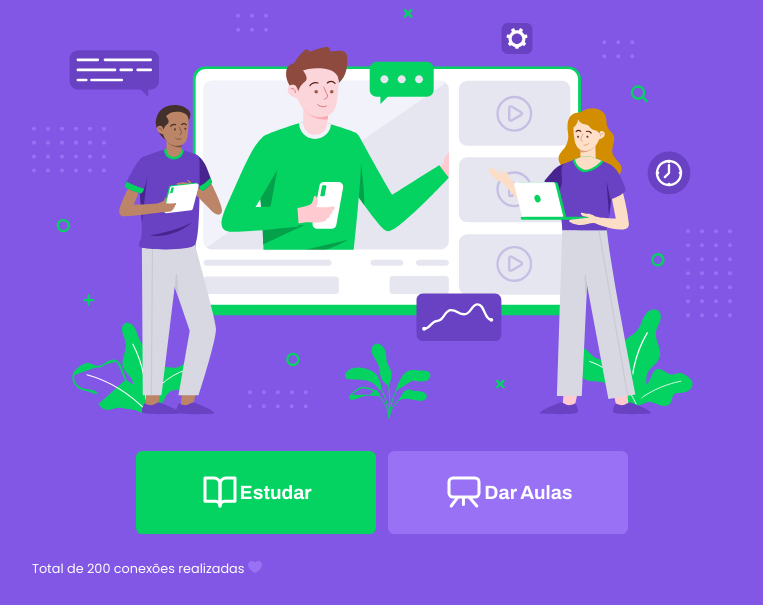
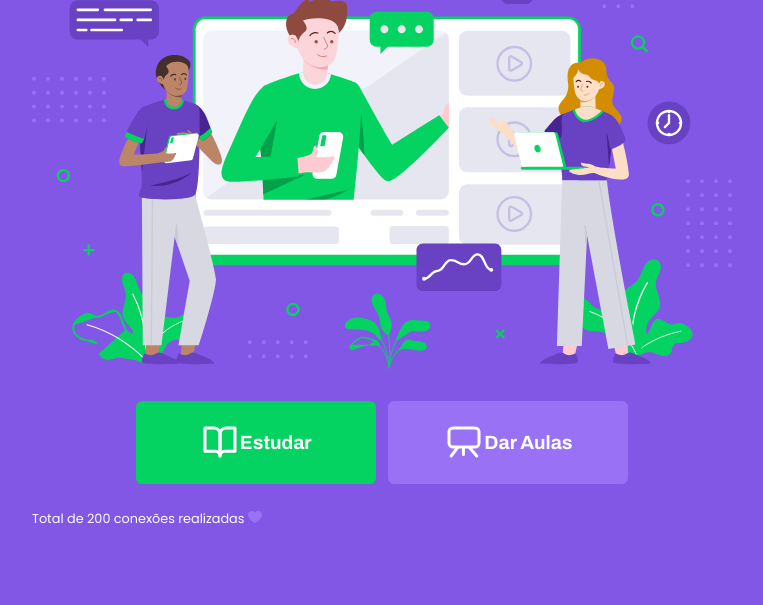
Before and after one commit to Rvkash/proffy, a plain HTML site: page index.html in a window 1280 px wide. Shown: the part 195-800 px from the top of the page, without its empty margins (258-1021 px from the left). Drawn offline with Linux system fonts and the light colour scheme.

Commit message:
update: textarea,button,input

```diff
--- a/styles/main.css
+++ b/styles/main.css
@@ -20,6 +20,7 @@
 	--color-box-base: #FFFFFF;
 	--color-box-footer: #FAFAFC;
 	--color-small-info: #C1BCCC;
+	font-size: 60%;
 
 }
 
@@ -46,7 +47,7 @@ textarea {
 	font-family: Poppins;
 	font-size: 1.6rem;
 	color: white;
-	margin-top: 50px;
+
 }
 
 #container {
@@ -54,3 +55,9 @@ textarea {
 	max-width: 700px;
 
 }
+
+@media (min-width: 700px) {
+	:root {
+		font-size: 62.5%; /* todo rem vai ser relativo a 10px */
+	}
+}
```
